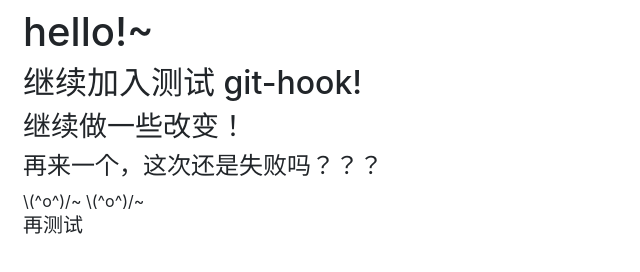
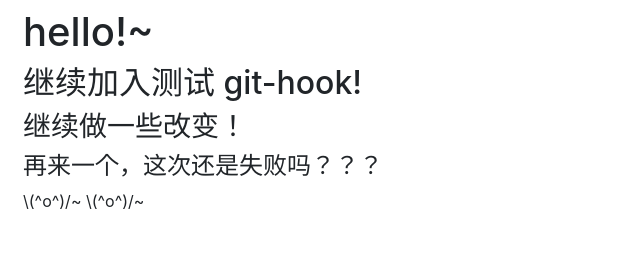
Before and after one commit to rockts/leke-bootstrap-4, a website: page index.html in a window 1280 px wide. Shown: the whole page, without its empty margins (0-640 px from the left). Drawn offline with nearby package versions, Linux system fonts and the light colour scheme.

Commit message:
修改 deploy.sh

```diff
--- a/index.html
+++ b/index.html
@@ -34,7 +34,6 @@
       <h3>继续做一些改变！</h3>
       <h4>再来一个，这次还是失败吗？？？</h4>
       \(^o^)/~ \(^o^)/~
-      <h5>再测试</h5>
     </div>
   </body>
 </html>
```
Also changed, not shown: 2 other files.
